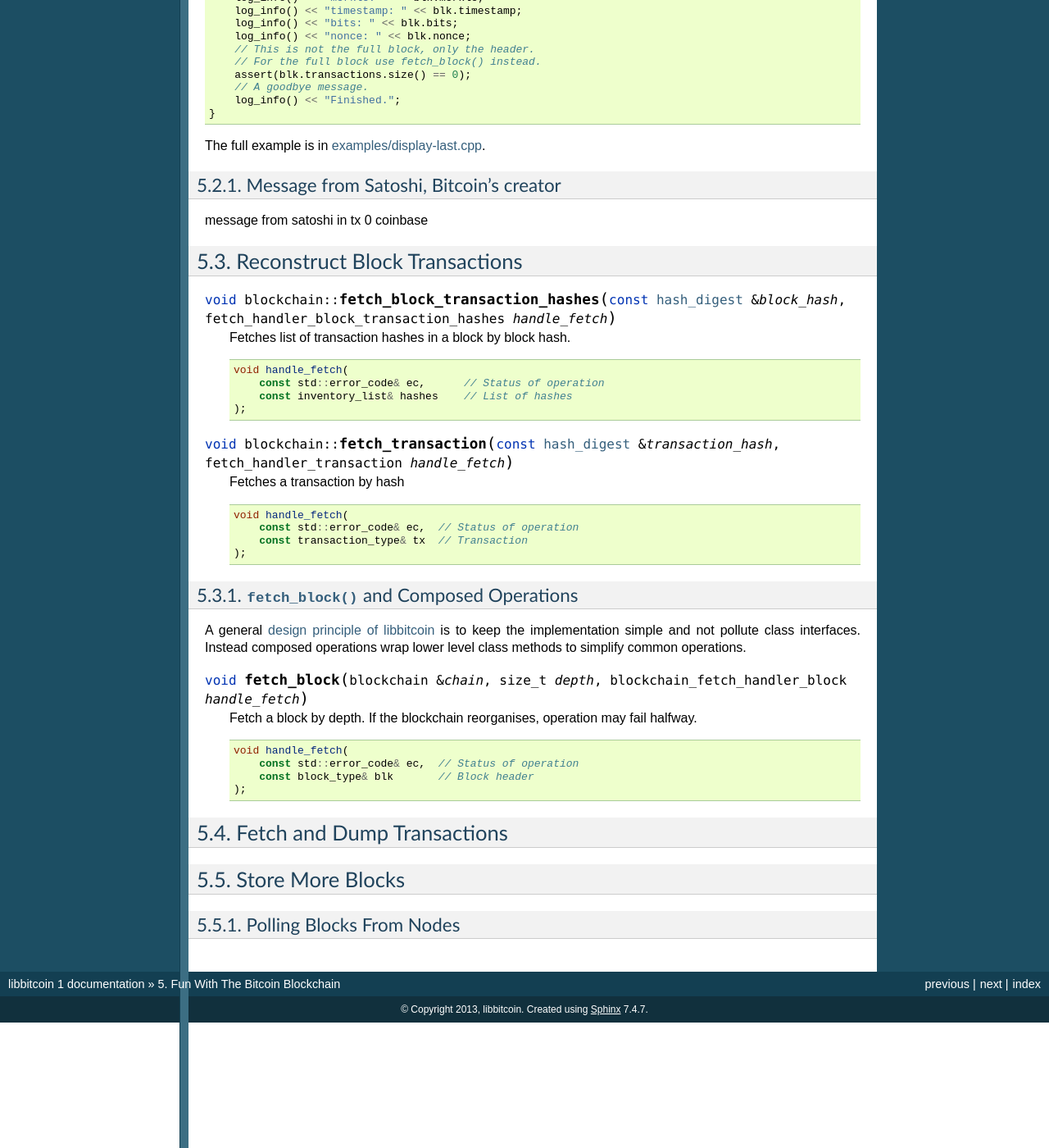
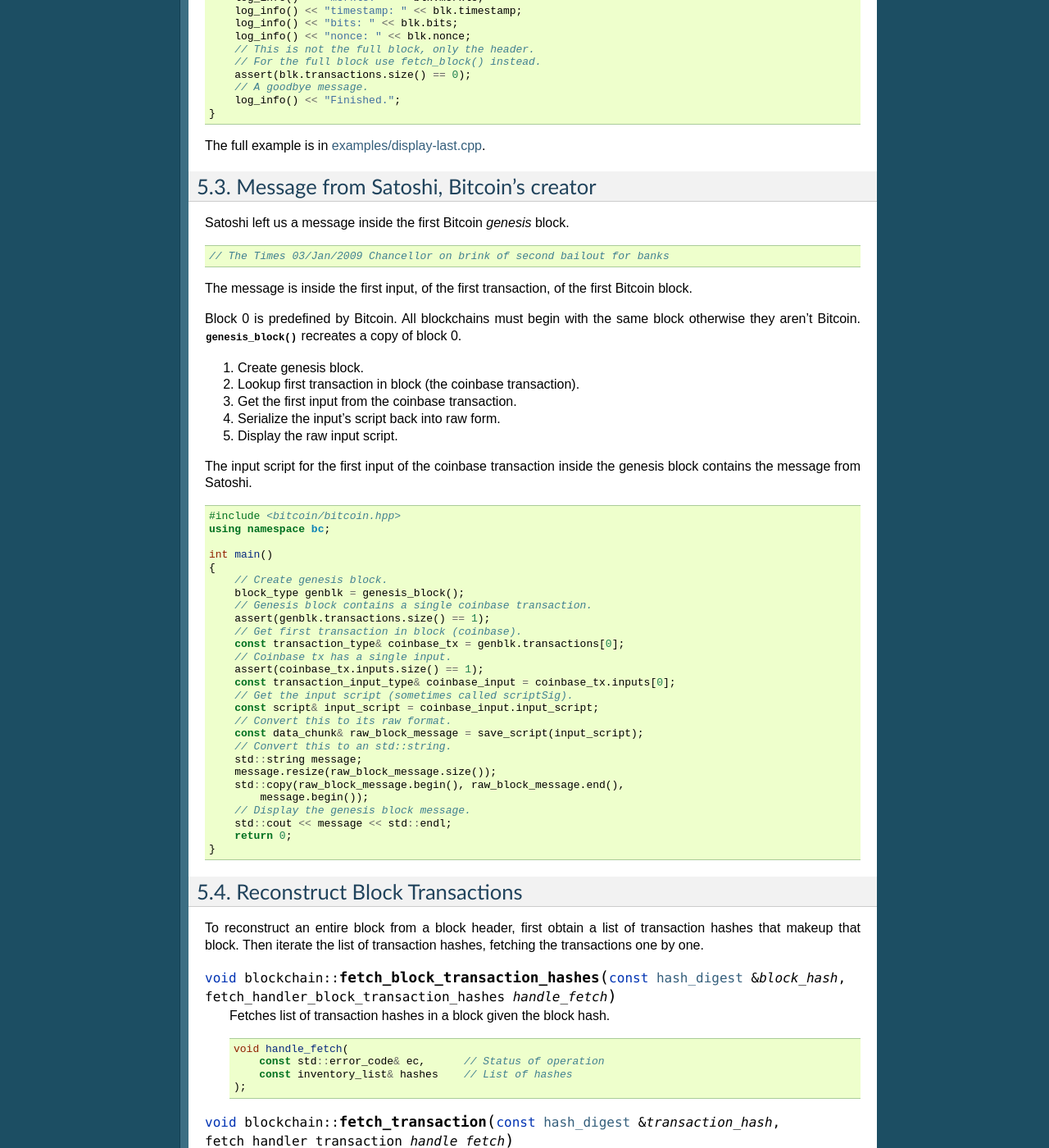
Before and after one commit to libbitcoin/libbitcoin-system, a Sphinx documentation site: the page built from doc/sphinx/blockchain.rst, in a window 1280 px wide and 1400 px high, scrolled down 4346 px. Shown: the whole window at 82% size. Built offline with Sphinx 7.4.7, drawn with Linux system fonts in a browser that asks for light colours; pages that are not in the unit, such as notebooks, are missing from menus; some of the changed text lies outside the part shown.

Commit message:
doc: section about word of satoshi.

```diff
--- a/doc/sphinx/blockchain.rst
+++ b/doc/sphinx/blockchain.rst
@@ -296,16 +296,69 @@ by the composed operation :func:`fetch_block`.
 The full example is in :ref:`examples/display-last.cpp <examples_display-last>`.
 
 Message from Satoshi, Bitcoin's creator
-------------------------------------------------
+=======================================
 
-message from satoshi in tx 0 coinbase
+Satoshi left us a message inside the first Bitcoin *genesis* block.
+::
+
+    // The Times 03/Jan/2009 Chancellor on brink of second bailout for banks
+
+The message is inside the first input, of the first transaction, of the
+first Bitcoin block.
+
+Block 0 is predefined by Bitcoin. All blockchains must begin with
+the same block otherwise they aren't Bitcoin. :func:`genesis_block`
+recreates a copy of block 0.
+
+#. Create genesis block.
+#. Lookup first transaction in block (the coinbase transaction).
+#. Get the first input from the coinbase transaction.
+#. Serialize the input's script back into raw form.
+#. Display the raw input script.
+
+The input script for the first input of the coinbase transaction inside the
+genesis block contains the message from Satoshi.
+
+::
+
+    #include <bitcoin/bitcoin.hpp>
+    using namespace bc;
+
+    int main()
+    {
+        // Create genesis block.
+        block_type genblk = genesis_block();
+        // Genesis block contains a single coinbase transaction.
+        assert(genblk.transactions.size() == 1);
+        // Get first transaction in block (coinbase).
+        const transaction_type& coinbase_tx = genblk.transactions[0];
+        // Coinbase tx has a single input.
+        assert(coinbase_tx.inputs.size() == 1);
+        const transaction_input_type& coinbase_input = coinbase_tx.inputs[0];
+        // Get the input script (sometimes called scriptSig).
+        const script& input_script = coinbase_input.input_script;
+        // Convert this to its raw format.
+        const data_chunk& raw_block_message = save_script(input_script);
+        // Convert this to an std::string.
+        std::string message;
+        message.resize(raw_block_message.size());
+        std::copy(raw_block_message.begin(), raw_block_message.end(),
+            message.begin());
+        // Display the genesis block message.
+        std::cout << message << std::endl;
+        return 0;
+    }
 
 Reconstruct Block Transactions
 ==============================
 
+To reconstruct an entire block from a block header, first obtain a list of
+transaction hashes that makeup that block. Then iterate the list of
+transaction hashes, fetching the transactions one by one.
+
 .. cpp:function:: void blockchain::fetch_block_transaction_hashes(const hash_digest &block_hash, fetch_handler_block_transaction_hashes handle_fetch)
 
-   Fetches list of transaction hashes in a block by block hash.
+   Fetches list of transaction hashes in a block given the block hash.
    ::
 
     void handle_fetch(
@@ -326,6 +379,10 @@ Reconstruct Block Transactions
 :func:`fetch_block` and Composed Operations
 -------------------------------------------
 
+libbitcoin provides a convenience function :func:`fetch_block` to wrap the
+details of fetching a full block. These kind of operations that wrap a bunch
+of other operations are called *composed operations*.
+
 A general :ref:`design principle of libbitcoin <intro_design>` is to keep the implementation simple
 and not pollute class interfaces. Instead composed operations wrap lower
 level class methods to simplify common operations.
@@ -341,13 +398,7 @@ level class methods to simplify common operations.
         const block_type& blk       // Block header
     );
 
-Fetch and Dump Transactions
-===========================
+Polling Blocks From Nodes
+=========================
 
-Store More Blocks
-=================
-
-Polling Blocks From Nodes
--------------------------
-
-.. Briefly mention poller here.
+Use :class:`poller`.
--- a/doc/sphinx/index.rst
+++ b/doc/sphinx/index.rst
@@ -27,4 +27,5 @@ Contents:
    examples/determ
    examples/initchain
    examples/display-last
+   examples/satoshiwords
    examples/fullnode
--- a/doc/sphinx/introduction.rst
+++ b/doc/sphinx/introduction.rst
@@ -124,5 +124,7 @@ the examples/ directory of the source libbitcoin package.
   blank new database and adding the genesis block at depth 0.
 * :ref:`display-last.cpp <examples_display-last>` fetches and displays the last
   block in a blockchain database.
+* :ref:`satoshiwords.cpp <examples_satoshiwords>` displays the genesis block
+  message from Satoshi.
 * :ref:`fullnode.cpp <examples_fullnode>` is a full node Bitcoin implementation. Blocks and
   unconfirmed transactions are validated.
```
Also changed, not shown: doc/sphinx/examples/satoshiwords.rst (added, +34 -0 lines), 2 other files.
